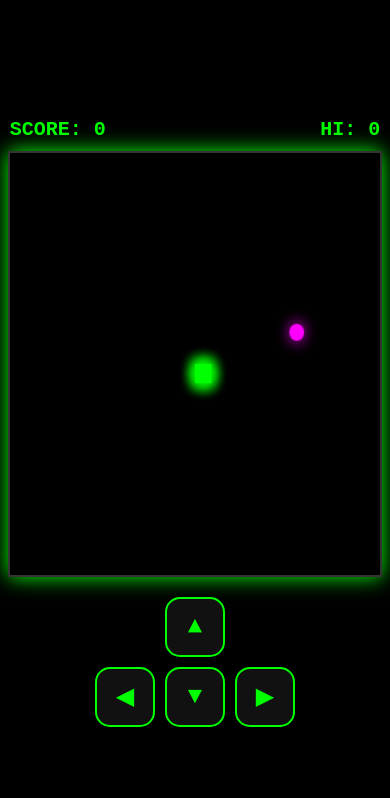
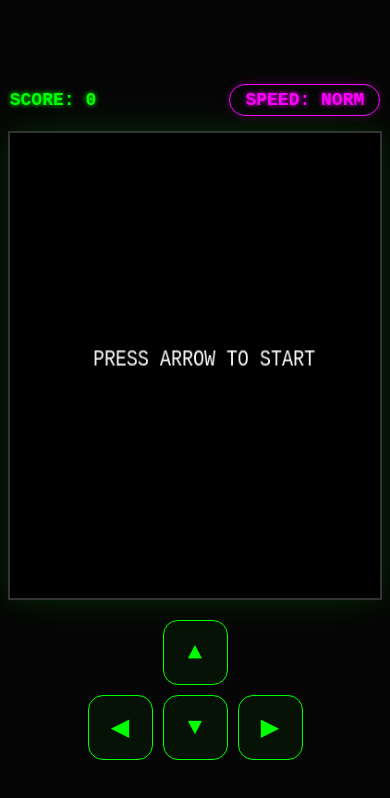
Before and after one commit to billyus2025/slackinggames.com, a plain HTML site: page snake/index.html in a window 390 px wide. Drawn offline with Linux system fonts and the light colour scheme.

Commit message:
Add files via upload

```diff
--- a/snake/index.html
+++ b/snake/index.html
@@ -3,61 +3,79 @@
 <head>
     <meta charset="utf-8">
     <meta name="viewport" content="width=device-width,initial-scale=1,user-scalable=no">
-    <title>Neon Snake</title>
-    <style>
-        /* 1. 全局防误触设置：禁止长按弹出菜单，禁止选择文字 */
+	<title>Neon Snake - Play Free Unblocked Snake Game Online | SlackingGames</title>    <style>
+        /* 基础设置 */
         body, canvas, button {
             margin: 0;
-            background: #000;
+            background: #050505;
             color: #fff;
-            font-family: monospace;
+            font-family: 'Courier New', monospace;
             display: flex;
             flex-direction: column;
             align-items: center;
             justify-content: center;
             height: 100vh;
-            touch-action: none; /* 禁止浏览器默认的滚动/缩放 */
-            -webkit-touch-callout: none; /* iOS 禁止长按菜单 */
-            -webkit-user-select: none;   /* iOS 禁止选文字 */
+            touch-action: none;
+            -webkit-touch-callout: none;
+            -webkit-user-select: none;
             user-select: none;
         }
 
+        /* 游戏边框 */
         canvas {
             border: 2px solid #333;
-            box-shadow: 0 0 20px #0f0;
-            max-width: 95vw; /* 手机上不撑破屏幕 */
-            max-height: 50vh; /* 留出空间给按钮 */
+            box-shadow: 0 0 30px rgba(0, 255, 0, 0.15);
+            background: #000;
+            max-width: 95vw;
+            max-height: 55vh; /* 给按钮留空间 */
         }
 
+        /* 顶部 UI */
         #ui {
-            width: 380px;
+            width: 400px;
             max-width: 95vw;
             display: flex;
             justify-content: space-between;
-            margin-bottom: 10px;
-            color: #0f0;
-            font-size: 20px;
+            align-items: center;
+            margin-bottom: 15px;
+            font-size: 18px;
             font-weight: bold;
         }
 
-        /* 2. 手机端控制按钮区 */
+        .stat-box { color: #0f0; text-shadow: 0 0 5px #0f0; }
+
+        /* 变速按钮 (特别设计) */
+        #btn-speed {
+            background: transparent;
+            border: 1px solid #f0f;
+            color: #f0f;
+            padding: 5px 15px;
+            border-radius: 20px;
+            cursor: pointer;
+            font-family: inherit;
+            font-weight: bold;
+            text-shadow: 0 0 5px #f0f;
+            box-shadow: 0 0 10px rgba(255, 0, 255, 0.2);
+            transition: 0.2s;
+        }
+        #btn-speed:active { background: #f0f; color: #000; }
+
+        /* 手机控制区 */
         #ctrl {
-            display: none; /* 电脑默认隐藏 */
+            display: none;
             margin-top: 20px;
-            grid-template-columns: 60px 60px 60px;
-            grid-template-rows: 60px 60px;
+            grid-template-columns: repeat(3, 65px);
+            grid-template-rows: repeat(2, 65px);
             gap: 10px;
         }
 
-        /* 只有手机显示按钮 */
         @media(max-width: 800px) {
             #ctrl { display: grid; }
         }
 
-        /* 按钮样式 */
-        .btn {
-            background: #111;
-            border: 2px solid #0f0;
+        .d-btn {
+            background: rgba(0, 255, 0, 0.05);
+            border: 1px solid #0f0;
             color: #0f0;
             font-size: 24px;
             border-radius: 15px;
@@ -66,97 +84,184 @@
             justify-content: center;
             cursor: pointer;
         }
-        .btn:active { background: #0f0; color: #000; } /* 按下发光 */
+        .d-btn:active { background: #0f0; color: #000; }
 
-        /* 布局定位 */
-        #b-up { grid-column: 2; grid-row: 1; }
-        #b-left { grid-column: 1; grid-row: 2; }
-        #b-down { grid-column: 2; grid-row: 2; }
-        #b-right { grid-column: 3; grid-row: 2; }
+        #b-u { grid-column: 2; grid-row: 1; }
+        #b-l { grid-column: 1; grid-row: 2; }
+        #b-d { grid-column: 2; grid-row: 2; }
+        #b-r { grid-column: 3; grid-row: 2; }
 
+        /* 游戏结束弹窗 */
+        #over {
+            position: absolute; top: 0; left: 0; width: 100%; height: 100%;
+            background: rgba(0,0,0,0.85);
+            display: flex; flex-direction: column;
+            align-items: center; justify-content: center;
+            display: none; z-index: 10;
+        }
+        .over-btn {
+            margin-top: 20px; border: 2px solid #fff; color: #fff; padding: 10px 30px; font-size: 20px; background: transparent; cursor: pointer;
+        }
     </style>
 </head>
 <body>
 
     <div id="ui">
-        <span>SCORE: <span id="sc">0</span></span>
-        <span>HI: <span id="hi">0</span></span>
+        <div class="stat-box">SCORE: <span id="sc">0</span></div>
+        <div id="btn-speed" onclick="toggleSpeed()">SPEED: NORM</div>
     </div>
 
-    <canvas id="c" width="400" height="400"></canvas>
+    <div style="position:relative">
+        <canvas id="c" width="400" height="400"></canvas>
+        <div id="over">
+            <h1 style="color:#ff3333; font-size:40px; margin:0 0 20px 0; text-shadow:0 0 20px red">CRASHED</h1>
+            <button class="over-btn" onclick="resetGame()">RETRY</button>
+        </div>
+    </div>
 
     <div id="ctrl">
-        <div class="btn" id="b-up">▲</div>
-        <div class="btn" id="b-left">◀</div>
-        <div class="btn" id="b-down">▼</div>
-        <div class="btn" id="b-right">▶</div>
+        <div class="d-btn" id="b-u">▲</div>
+        <div class="d-btn" id="b-l">◀</div>
+        <div class="d-btn" id="b-d">▼</div>
+        <div class="d-btn" id="b-r">▶</div>
     </div>
 
     <script>
-        const c=document.getElementById('c'),x=c.getContext('2d'),S=document.getElementById('sc'),H=document.getElementById('hi');
-        let gs=20,tc=20,ax=ay=10,xv=yv=0,tr=[],tl=5,sc=0,h=localStorage.getItem('s_hi')||0;H.innerText=h;
+        const c=document.getElementById('c'), x=c.getContext('2d');
+        const elSc=document.getElementById('sc'), elSp=document.getElementById('btn-speed'), elOver=document.getElementById('over');
 
-        // 游戏主循环
-        function g(){
-            ax+=xv;ay+=yv;
-            // 穿墙逻辑
-            if(ax<0)ax=tc-1;if(ax>tc-1)ax=0;if(ay<0)ay=tc-1;if(ay>tc-1)ay=0;
+        // 游戏参数
+        let gs=20, tc=20; // 格子大小，数量
+        let ax=ay=10; // 蛇头位置
+        let xv=yv=0; // 速度方向
+        let tr=[]; // 蛇身轨迹
+        let tl=5; // 蛇长度
+        let sc=0; // 分数
+        let fx, fy; // 食物位置
+        let tm; // 计时器
+        let isDead = false;
 
-            // 绘制背景
-            x.fillStyle='#000';x.fillRect(0,0,400,400);
+        // 难度设置
+        const speeds = [
+            { name: 'EASY', fps: 8 },   // 慢
+            { name: 'NORM', fps: 15 },  // 正常
+            { name: 'HARD', fps: 25 }   // 快
+        ];
+        let speedIdx = 1; // 默认 Normal
 
-            // 绘制蛇
-            x.fillStyle='#0f0';x.shadowBlur=15;x.shadowColor='#0f0';
-            for(let i=0;i<tr.length;i++){
-                x.fillRect(tr[i].x*gs,tr[i].y*gs,gs-2,gs-2);
-                if(tr[i].x==ax&&tr[i].y==ay){tl=5;sc=0;S.innerText=0;} // 撞自己死亡
+        // 切换速度
+        function toggleSpeed() {
+            speedIdx = (speedIdx + 1) % speeds.length;
+            elSp.innerText = "SPEED: " + speeds[speedIdx].name;
+            // 切换难度必须重置游戏，防止作弊
+            resetGame();
+        }
+
+        function gameLoop() {
+            ax += xv; ay += yv;
+
+            // 穿墙
+            if(ax < 0) ax = tc - 1;
+            if(ax > tc - 1) ax = 0;
+            if(ay < 0) ay = tc - 1;
+            if(ay > tc - 1) ay = 0;
+
+            // 画背景
+            x.fillStyle = '#000';
+            x.fillRect(0, 0, c.width, c.height);
+
+            // 画蛇
+            x.fillStyle = '#0f0';
+            x.shadowBlur = 15; x.shadowColor = '#0f0';
+            for(let i=0; i<tr.length; i++) {
+                x.fillRect(tr[i].x*gs, tr[i].y*gs, gs-2, gs-2);
+                // 撞自己检测
+                if(tr[i].x == ax && tr[i].y == ay) {
+                    gameOver();
+                    return;
+                }
             }
-            tr.push({x:ax,y:ay});while(tr.length>tl)tr.shift();
+
+            tr.push({x:ax, y:ay});
+            while(tr.length > tl) tr.shift();
 
             // 吃食物
-            if(ax==fx&&ay==fy){
-                tl++;sc+=10;
-                if(sc>h){h=sc;localStorage.setItem('s_hi',h);H.innerText=h}
-                S.innerText=sc;sp();
+            if(ax == fx && ay == fy) {
+                tl++;
+                sc += 10;
+                elSc.innerText = sc;
+                spawnFood();
             }
 
-            // 绘制食物
-            x.fillStyle='#f0f';x.shadowColor='#f0f';x.beginPath();x.arc(fx*gs+10,fy*gs+10,8,0,6.28);x.fill();x.shadowBlur=0;
+            // 画食物
+            x.fillStyle = '#f0f';
+            x.shadowColor = '#f0f';
+            x.beginPath();
+            x.arc(fx*gs+10, fy*gs+10, 8, 0, 6.28);
+            x.fill();
+            x.shadowBlur = 0;
         }
 
-        // 生成食物
-        function sp(){fx=Math.floor(Math.random()*tc);fy=Math.floor(Math.random()*tc);}
+        function spawnFood() {
+            fx = Math.floor(Math.random() * tc);
+            fy = Math.floor(Math.random() * tc);
+        }
 
-        // 键盘监听
-        document.addEventListener('keydown',e=>{
-            switch(e.keyCode){
-                case 37:if(xv!=1){xv=-1;yv=0}break;
-                case 38:if(yv!=1){xv=0;yv=-1}break;
-                case 39:if(xv!=-1){xv=1;yv=0}break;
-                case 40:if(yv!=-1){xv=0;yv=1}break;
+        function gameOver() {
+            isDead = true;
+            clearInterval(tm);
+            elOver.style.display = 'flex';
+        }
+
+        function resetGame() {
+            tl = 5; sc = 0; elSc.innerText = '0';
+            ax = ay = 10; xv = yv = 0; tr = [];
+            isDead = false;
+            elOver.style.display = 'none';
+            spawnFood();
+            clearInterval(tm);
+            tm = setInterval(gameLoop, 1000 / speeds[speedIdx].fps);
+        }
+
+        // 控制逻辑
+        function move(dx, dy) {
+            if(isDead) return;
+            // 防止反向掉头
+            if(dx == 1 && xv != -1) { xv=1; yv=0; }
+            else if(dx == -1 && xv != 1) { xv=-1; yv=0; }
+            else if(dy == 1 && yv != -1) { xv=0; yv=1; }
+            else if(dy == -1 && yv != 1) { xv=0; yv=-1; }
+
+            // 第一次移动时启动计时器(如果是静止状态)
+            if(!tm && (dx!=0 || dy!=0)) resetGame();
+        }
+
+        document.addEventListener('keydown', e => {
+            switch(e.keyCode) {
+                case 37: move(-1, 0); break;
+                case 38: move(0, -1); break;
+                case 39: move(1, 0); break;
+                case 40: move(0, 1); break;
             }
         });
 
-        // 触摸按钮监听 (绑定到 div)
-        function bindBtn(id, dx, dy) {
+        // 触摸绑定
+        function bind(id, dx, dy) {
             const btn = document.getElementById(id);
-            // 阻止默认事件，防止双击缩放或长按菜单
-            btn.addEventListener('touchstart', (e) => {
-                e.preventDefault();
-                if(dx==1 && xv!=-1) {xv=1;yv=0}
-                if(dx==-1 && xv!=1) {xv=-1;yv=0}
-                if(dy==1 && yv!=-1) {xv=0;yv=1}
-                if(dy==-1 && yv!=1) {xv=0;yv=-1}
-            }, {passive: false});
+            const action = (e) => { e.preventDefault(); move(dx, dy); };
+            btn.addEventListener('touchstart', action, {passive:false});
+            btn.addEventListener('mousedown', action);
         }
+        bind('b-u', 0, -1); bind('b-d', 0, 1);
+        bind('b-l', -1, 0); bind('b-r', 1, 0);
 
-        bindBtn('b-up', 0, -1);
-        bindBtn('b-down', 0, 1);
-        bindBtn('b-left', -1, 0);
-        bindBtn('b-right', 1, 0);
+        // 初始化
+        spawnFood();
+        // 初始绘制一帧背景
+        x.fillStyle = '#000'; x.fillRect(0, 0, 400, 400);
+        x.fillStyle = '#fff'; x.font = '20px monospace';
+        x.fillText('PRESS ARROW TO START', 90, 200);
 
-        // 启动
-        sp();setInterval(g,1000/10); // 速度设置 10FPS
     </script>
 </body>
 </html>
```
